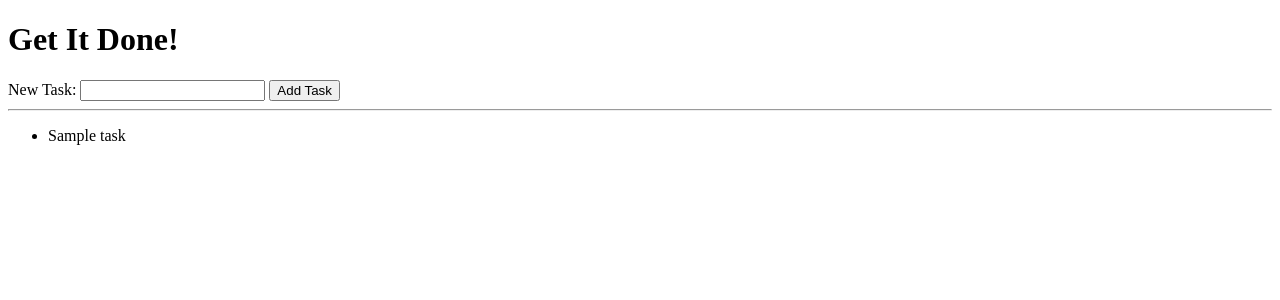
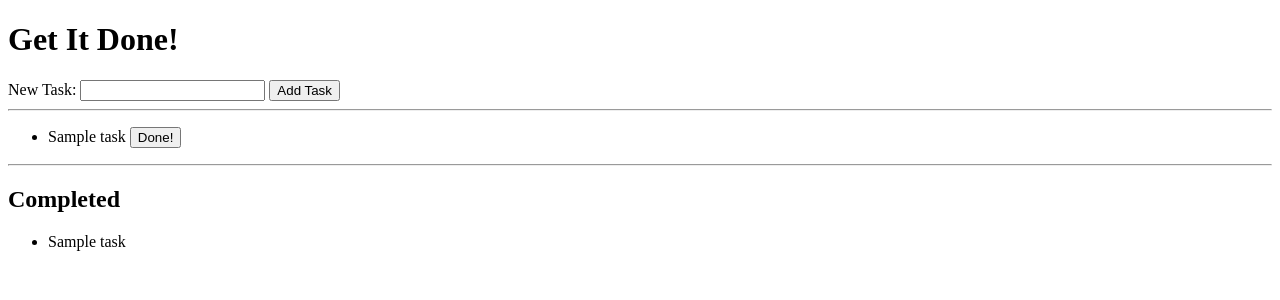
Before and after one commit to JuneKinger/Get-it-done, a Flask app: template templates/todos.html in a window 1280 px wide. Shown: the top 300 px of the page. Run offline with Flask 2, Linux system fonts and the light colour scheme; tables that the repository leaves empty hold one stand-in row (values such as "Sample post"); the template is opened without the code that fills it: values that come from a table or form of the project are taken from there, most other values are stand-ins (such as "Sample title", 1, 10 or a date in 2020).

Commit message:
get-it-done

```diff
--- a/main.py
+++ b/main.py
@@ -1,16 +1,91 @@
 from flask import Flask, request, redirect, render_template
+from flask_sqlalchemy import SQLAlchemy
 
 app = Flask(__name__)
 app.config['DEBUG'] = True
-tasks = []
+app.config['SQLALCHEMY_DATABASE_URI'] = 'mysql+pymysql://get-it-done:june@localhost:8889/get-it-done'
+app.config['SQLALCHEMY_ECHO'] = True
+db = SQLAlchemy(app)
+
+class Task(db.Model):
+
+    id = db.Column(db.Integer, primary_key=True)
+    name = db.Column(db.String(120))
+    # Sometimes we may actually want to remove/delete a row
+    # from the db, but often a functionality would be to keep
+    # deleted tasks and just have a boolean flag that told us
+    # whether or not they were deleted and then have our appln
+    # sift through them and only display non-complete tasks or
+    # complete tasks depending on the situation. To do that, we
+    # add a new property to our task class with a boolean
+    # to indicate whether a given task has been completed.
+    # Either place a default value like below or with self. below
+    # completed = db.Column(db.Boolean, default=False)
+
+    completed = db.Column(db.Boolean)
+    def __init__(self, name):
+        self.name = name
+        self.completed = False
+    # we would need to recreate the table to include the new
+    # completed column as we did before at the shell
+    # >>> from main import db, Task
+    # >>> db.create_all() - looks for classes that have not
+    # been created yet and it creates them. In this case,
+    # our task table already existed so db.create_all()
+    # did not update or re-create the table - it just left it
+    # as it is.
+    # In order for the new column to be pushed through, I need to
+    # destroy the task table and then recreate it. So we lose
+    # any data that is part of that. For this, we use:
+    # >>> db.drop_all()
+    # >>> db.create_all() - now recreates the table with column completed.
+    # flask-migrate will keep your data intact and not destroy it
 
 @app.route('/', methods=['POST', 'GET'])
 def index():
 
     if request.method == 'POST':
-        task = request.form['task']
-        tasks.append(task)
+        task_name = request.form['task']
+        # create new task object from constructor Task
+        new_task = Task(task_name)
+        # place in database and then commit to push it in.
+        db.session.add(new_task)
+        db.session.commit()
 
-    return render_template('todos.html',title="Get It Done!", tasks=tasks)
 
-app.run()
+    # render template to pass ALL of the tasks objects out from the database.
+    # first request the server for all of the task objects
+    # tasks = Task.query.all()
+    # we can filter for only certain tasks with a filter by
+    # and get only those from the db to display in the main view
+    tasks = Task.query.filter_by(completed=False).all()
+    # also display completed tasks
+    completed_tasks = Task.query.filter_by(completed=True).all()
+    return render_template('todos.html',title="Get It Done!",
+    tasks=tasks, completed_tasks=completed_tasks)
+
+@app.route('/delete-task', methods=['POST'])
+
+# handler delete_task
+def delete_task():
+    # convert the data to int since id is int type
+    task_id = int(request.form['task-id'])
+    # to delete this task with the task_id, I need to get
+    # the specific task object from the database with the specific id
+    # and send the request to the server with the object we are passing in, that is, task_id
+    task = Task.query.get(task_id)
+    # if we just want to flag our field for delete instead of
+    # actually deleting it
+    task.completed = True
+    db.session.add(task)
+    db.session.commit()
+
+    # if we want to actually delete the row, we first flag
+    # the object for deletion
+    # db.session.delete(task)
+    # actually delete the database row for that id
+    # db.session.commit()
+    return redirect('/')
+
+if __name__ == '__main__':
+    app.run()
--- a/templates/todos.html
+++ b/templates/todos.html
@@ -17,10 +17,32 @@
     {% else %}
 
         <ul>
+            <!-- formerly tasks was a list of strings but now they are tasks OBJECTS which are not simple strings -->
+            <!-- To properly render it in the browser, we need to include .name-->
+            <!-- get the name object from task, task.name-->
             {% for task in tasks %}
-            <li>{{task}}</li>
+            <li>{{task.name}}
+                <!-- each task item has its own little form with inline style where "Done" is displayed inline-->
+                <form method='POST' action ="/delete-task" style="display: inline-block">
+                    <!-- hidden input that holds the id of the given task, task.id-->
+                    <!-- we can use the id in our application -->
+                    <input type="hidden" name="task-id" value="{{task.id}}" />
+                    <input type="submit" value="Done!" />
+                </form>
+            </li>
             {% endfor %}
         </ul>
 
     {% endif %}
+
+    <hr />
+    <!-- display all completed/deleted tasks -->
+    <h2>Completed</h2>
+
+    <ul>
+        {% for task in completed_tasks %}
+        <li>{{task.name}}</li>
+        {% endfor %}
+    </ul>
+
 {% endblock %}
```
